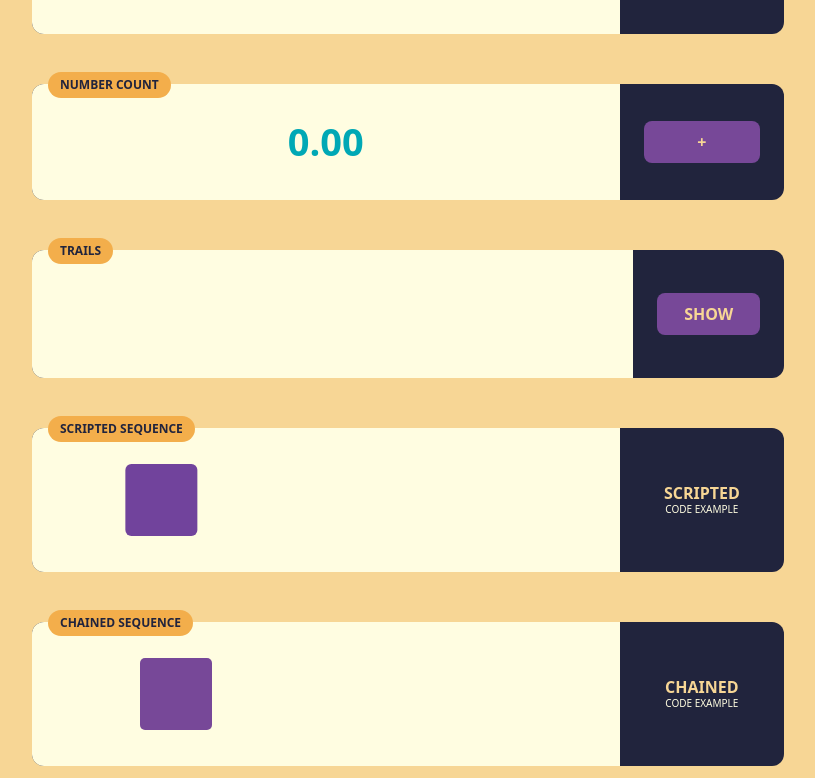
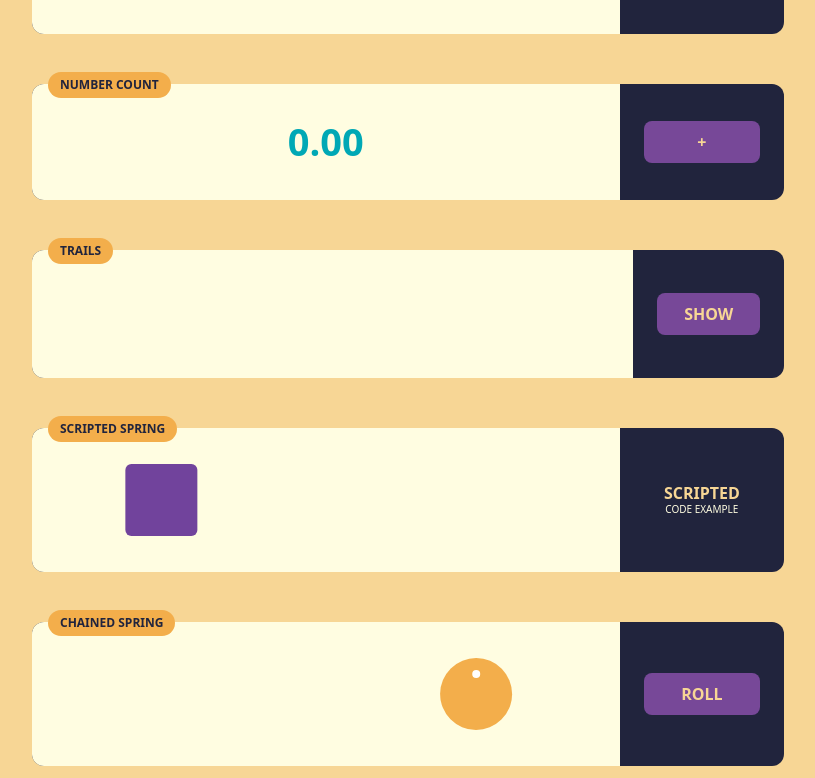
Before and after one commit to rahkee/common-react-springs, a React (Create React App) app: page / in a window 1280 px wide. Shown: the part 313-1091 px from the top of the page, without its empty margins (232-1047 px from the left). Built offline with nearby package versions, Linux system fonts and the light colour scheme.

Commit message:
touch ups

```diff
--- a/src/App.css
+++ b/src/App.css
@@ -56,8 +56,17 @@ li:nth-child(4) {
 }
 .ball {
   border-radius: 50%;
+  display: flex;
+  justify-content: center;
+  padding: 12px;
   height: 72px;
   width: 72px;
+}
+.ball-hole {
+  border-radius: 50%;
+  background-color: white;
+  height: 8px;
+  width: 8px;
 }
 .box {
   border-radius: 6px;
--- a/src/App.js
+++ b/src/App.js
@@ -1,9 +1,9 @@
 import React from 'react';
-import OnLoadSequence from './pages/onload-sequence.js';
-import ToggleSequence from './pages/toggle-sequence.js';
+import OnLoadSpring from './pages/onload-sequence.js';
+import ToggleSpring from './pages/toggle-sequence.js';
 import NumberCount from './pages/number-count.js';
-import ScriptedSequence from './pages/scripted-sequence.js';
-import ChainedSequence from './pages/chained-sequence.js';
+import ScriptedSpring from './pages/scripted-sequence.js';
+import ChainedSpring from './pages/chained-sequence.js';
 import Trails from './pages/trails-sequence.js';
 
 import './modern-normalize.css';
@@ -12,12 +12,12 @@ import './App.css';
 function App() {
     return (
         <>
-            <OnLoadSequence />
-            <ToggleSequence />
+            <OnLoadSpring />
+            <ToggleSpring />
             <NumberCount />
             <Trails />
-            <ScriptedSequence />
-            <ChainedSequence />
+            <ScriptedSpring />
+            <ChainedSpring />
         </>
     );
 }
--- a/src/App.less
+++ b/src/App.less
@@ -68,8 +68,18 @@ li {
 
 .ball {
     border-radius: 50%;
+    display: flex;
+    justify-content: center;
+    padding: 12px;
     height: 72px;
     width: 72px;
+}
+
+.ball-hole {
+    border-radius: 50%;
+    background-color: white;
+    height: 8px;
+    width: 8px;
 }
 
 .box {
--- a/src/pages/chained-sequence.js
+++ b/src/pages/chained-sequence.js
@@ -1,61 +1,69 @@
-import React from 'react';
-import { useSpring, animated } from 'react-spring';
+import React, { useState } from 'react';
+import { useSpring, animated, config } from 'react-spring';
 
-const ChainedSequence = () => {
-    const animProp_chainedSequence = useSpring({
+const ChainedSpring = () => {
+    const [toggle, setToggle] = useState(false);
+
+    const animProp_button = useSpring({
+        backgroundColor: toggle ? '#de4383' : '#774898',
+        config: config.gentle,
+    });
+
+    const animProp_chainedSpring = useSpring({
         from: {
             backgroundColor: '#774898',
-            borderRadius: '5px',
-            transform: `translateX(-150px)`,
+            transform: `translateX(-150px)  rotate(0deg)`,
         },
         to: [
             {
                 backgroundColor: '#00a8b5',
-                borderRadius: '10px',
-                transform: `translateX(-50px)`,
+                transform: `translateX(-50px) rotate(360deg)`,
             },
             {
                 backgroundColor: '#de4383',
-                borderRadius: '20px',
-                transform: `translateX(50px)`,
+                transform: `translateX(50px) rotate(720deg)`,
             },
             {
                 backgroundColor: '#f3ae4b',
-                borderRadius: '40px',
-                transform: `translateX(150px)`,
+                transform: `translateX(150px) rotate(1080deg)`,
             },
             {
                 backgroundColor: '#774898',
-                borderRadius: '5px',
-                transform: `translateX(-150px)`,
+                transform: `translateX(-150px) rotate(0deg)`,
             },
         ],
-        config: { mass: 1, tension: 500, friction: 50 },
+        config: { mass: 20, tension: 500, friction: 150 },
     });
 
     return (
         <main>
             <header>
-                <p>Chained Sequence</p>
+                <p>Chained Spring</p>
             </header>
 
             <article>
                 <section>
                     <animated.div
-                        style={animProp_chainedSequence}
-                        className="box"
-                    ></animated.div>
+                        style={animProp_chainedSpring}
+                        className="ball"
+                    >
+                        <div className="ball-hole"></div>
+                    </animated.div>
                 </section>
 
                 <footer>
-                    <div className="pill">
-                        <strong>Chained</strong>
-                        <span>Code Example</span>
-                    </div>
+                    <animated.button
+                        style={animProp_button}
+                        onClick={() => {
+                            setToggle(!toggle);
+                        }}
+                    >
+                        {toggle ? 'Roll' : 'Roll'}
+                    </animated.button>
                 </footer>
             </article>
         </main>
     );
 };
 
-export default ChainedSequence;
+export default ChainedSpring;
--- a/src/pages/onload-sequence.js
+++ b/src/pages/onload-sequence.js
@@ -2,7 +2,7 @@ import React from 'react';
 import { useSpring, animated } from 'react-spring';
 
 const OnLoadVisibility = () => {
-    const animProp_onLoadSequence = useSpring({
+    const animProp_onLoadSpring = useSpring({
         from: { opacity: 0, transform: `translateY(-24px)` },
         opacity: 1,
         transform: `translateY(0)`,
@@ -13,12 +13,12 @@ const OnLoadVisibility = () => {
     return (
         <main>
             <header>
-                <p>On Load Sequence</p>
+                <p>On Load Spring</p>
             </header>
 
             <article>
                 <section>
-                    <animated.div style={animProp_onLoadSequence}>
+                    <animated.div style={animProp_onLoadSpring}>
                         <h1>Hello World!</h1>
                     </animated.div>
                 </section>
--- a/src/pages/scripted-sequence.js
+++ b/src/pages/scripted-sequence.js
@@ -1,8 +1,8 @@
 import React from 'react';
 import { useSpring, animated } from 'react-spring';
 
-const ScriptedSequence = () => {
-    const animProp_scriptedSequence = useSpring({
+const ScriptedSpring = () => {
+    const animProp_scriptedSpring = useSpring({
         from: { backgroundColor: '#774898', transform: `translateX(-150px)` },
         to: async (next) => {
             while (true) {
@@ -30,13 +30,13 @@ const ScriptedSequence = () => {
     return (
         <main>
             <header>
-                <p>Scripted Sequence</p>
+                <p>Scripted Spring</p>
             </header>
 
             <article>
                 <section>
                     <animated.div
-                        style={animProp_scriptedSequence}
+                        style={animProp_scriptedSpring}
                         className="box"
                     ></animated.div>
                 </section>
@@ -52,4 +52,4 @@ const ScriptedSequence = () => {
     );
 };
 
-export default ScriptedSequence;
+export default ScriptedSpring;
--- a/src/pages/toggle-sequence.js
+++ b/src/pages/toggle-sequence.js
@@ -1,7 +1,7 @@
 import React, { useState } from 'react';
 import { useSpring, animated, config } from 'react-spring';
 
-const ToggleSequence = () => {
+const ToggleSpring = () => {
     const [toggle, setToggle] = useState(false);
 
     const animProp_button = useSpring({
@@ -9,7 +9,7 @@ const ToggleSequence = () => {
         config: config.gentle,
     });
 
-    const animProp_toggleSequence = useSpring({
+    const animProp_toggleSpring = useSpring({
         backgroundColor: toggle ? `#de4383` : `#00a8b5`,
         transform: `translateX(${toggle ? '96px' : '-96px'})`,
         config: { mass: 1, tension: 500, friction: 50 },
@@ -18,13 +18,13 @@ const ToggleSequence = () => {
     return (
         <main>
             <header>
-                <p>Toggle Sequence</p>
+                <p>Toggle Spring</p>
             </header>
 
             <article>
                 <section>
                     <animated.div
-                        style={animProp_toggleSequence}
+                        style={animProp_toggleSpring}
                         className="ball"
                     ></animated.div>
                 </section>
@@ -44,4 +44,4 @@ const ToggleSequence = () => {
     );
 };
 
-export default ToggleSequence;
+export default ToggleSpring;
--- a/src/pages/trails-sequence.js
+++ b/src/pages/trails-sequence.js
@@ -11,10 +11,16 @@ const Trails = () => {
         config: config.gentle,
     });
 
-    const animProp_onLoadSequence = useTrail(arrayOfWords.length, {
+    const animProp_onLoadSpring = useTrail(arrayOfWords.length, {
         opacity: triggerAnimation ? 1 : 0,
-        transform: `translateX(${triggerAnimation ? '0px' : '-24px'}) `,
-        config: { mass: 1, tension: 500, friction: 28 },
+        transform: `scale(${
+            triggerAnimation ? '1, 1' : '0.8, 0.8'
+        }) translateX(${triggerAnimation ? '0px' : '-24px'})`,
+        config: {
+            mass: 1,
+            tension: 500,
+            friction: `${triggerAnimation ? '25' : '30'}`,
+        },
     });
 
     return (
@@ -26,7 +32,7 @@ const Trails = () => {
             <article>
                 <section>
                     <ul>
-                        {animProp_onLoadSequence.map((prop, index) => {
+                        {animProp_onLoadSpring.map((prop, index) => {
                             return (
                                 <animated.li style={prop} key={index}>
                                     {arrayOfWords[index]}
```
